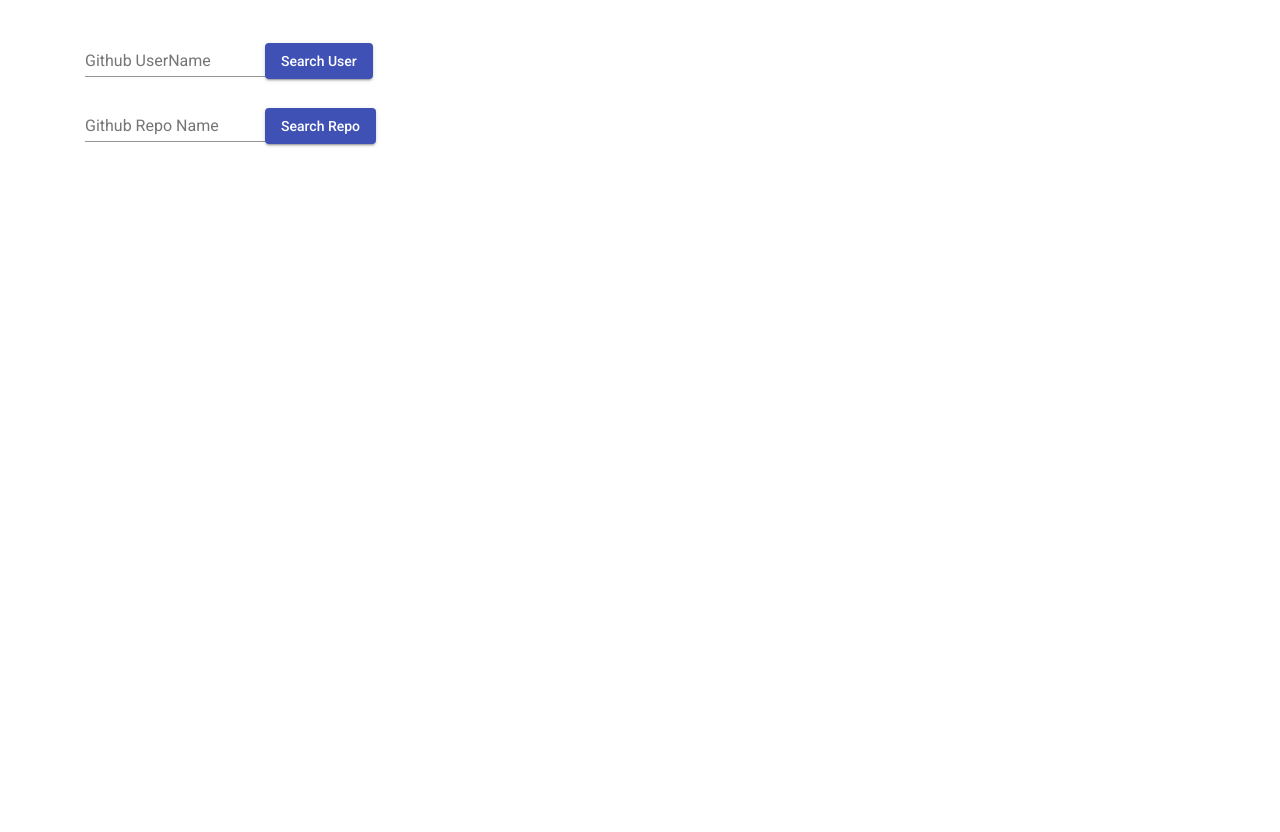
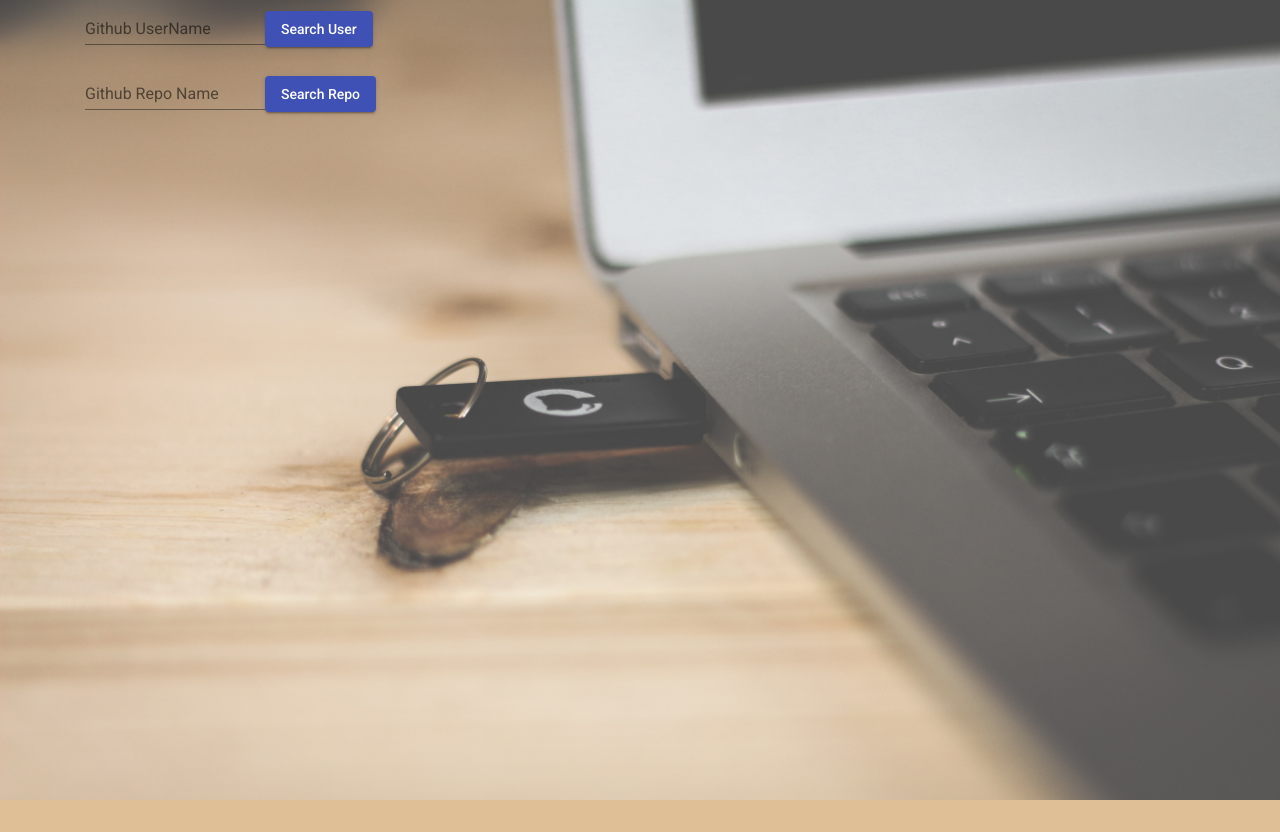
Before and after one commit to wilbrone/Github-Search, an Angular app: page /git in a window 1280 px wide. After the commit the page ends 800 px from the top, so only its background shows below. Built offline with nearby package versions, Linux system fonts and the light colour scheme.

Commit message:
add styling to main page

```diff
--- a/src/app/components/git-page/git-page.component.css
+++ b/src/app/components/git-page/git-page.component.css
@@ -1,3 +1,10 @@
 .wrap{
-  margin-top: 2em;
+  margin-top: 0;
 }
+.cover{
+  margin:  0;
+  height: 100%;
+  background-image: url('../../../assets/bg.jpg');
+  background-size: cover;
+  background-repeat: no-repeat;
+}
--- a/src/app/components/git-page/git-page.component.html
+++ b/src/app/components/git-page/git-page.component.html
@@ -1,3 +1,4 @@
+<div class="cover">
   <div class="container wrap">
     <form class="example-form" #searchForm='ngForm' (ngSubmit)='submitSearch(searchForm)'>
       <mat-form-field class="example-full-width" width="100%">
@@ -13,6 +14,4 @@
       <button mat-raised-button color="primary" type="submit">Search Repo</button>
     </form>
   </div>
-
-<div>
 </div>
--- a/src/styles.css
+++ b/src/styles.css
@@ -1,4 +1,13 @@
 /* You can add global styles to this file, and also import other style files */
 
 html, body { height: 100%; }
-body { margin: 0; font-family: Roboto, "Helvetica Neue", sans-serif; }
+body {
+  /* height: 100%; */
+  margin: 0;
+  font-family: Roboto, "Helvetica Neue", sans-serif;
+  /* background-image: url('./assets/bg.jpg');
+  background-size: cover;
+  background-repeat: no-repeat;  */
+
+  background-color: #dfbf96;
+}
```
Also changed, not shown: src/assets/bg.jpg (added). Lines whose indentation alone changed are shown as unchanged.
